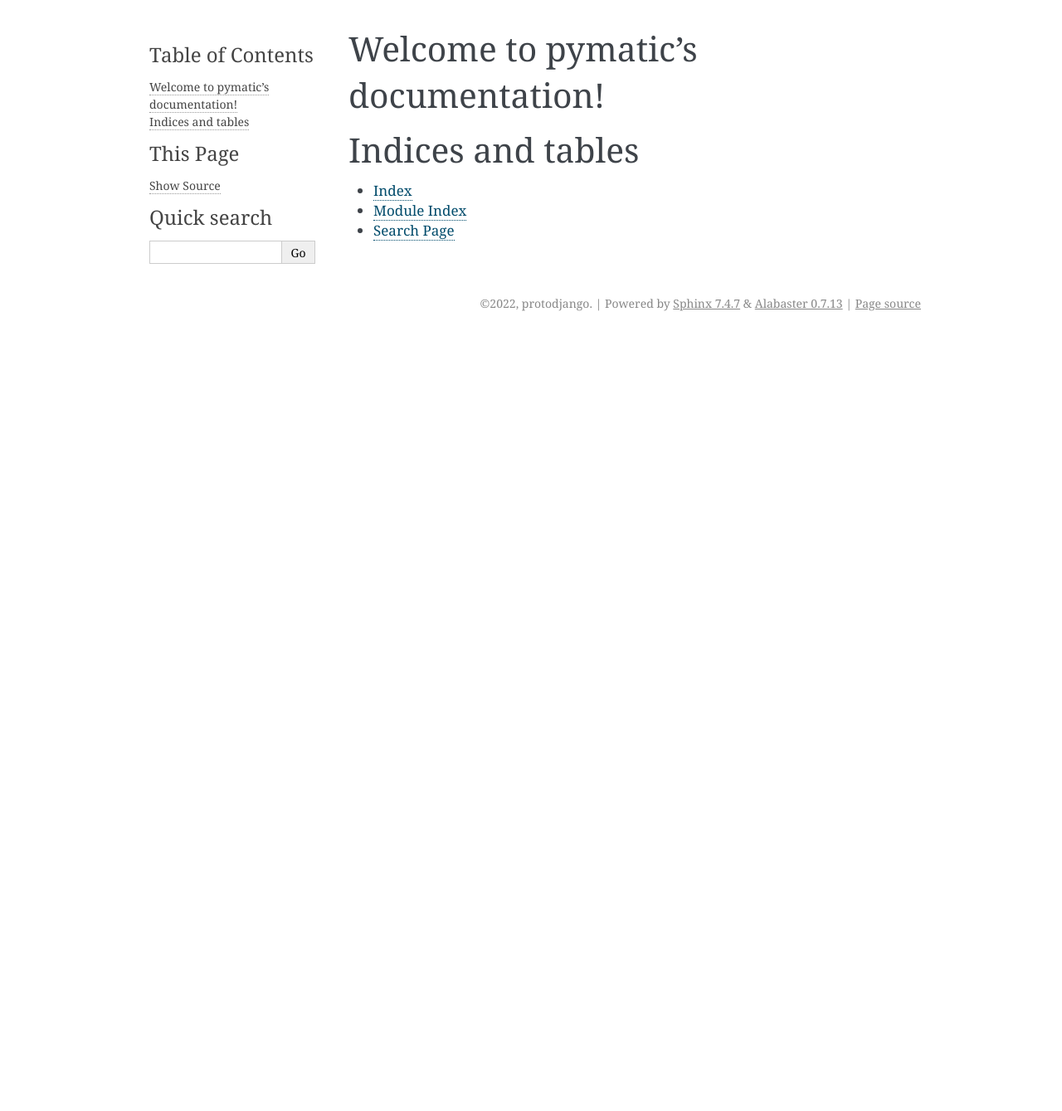
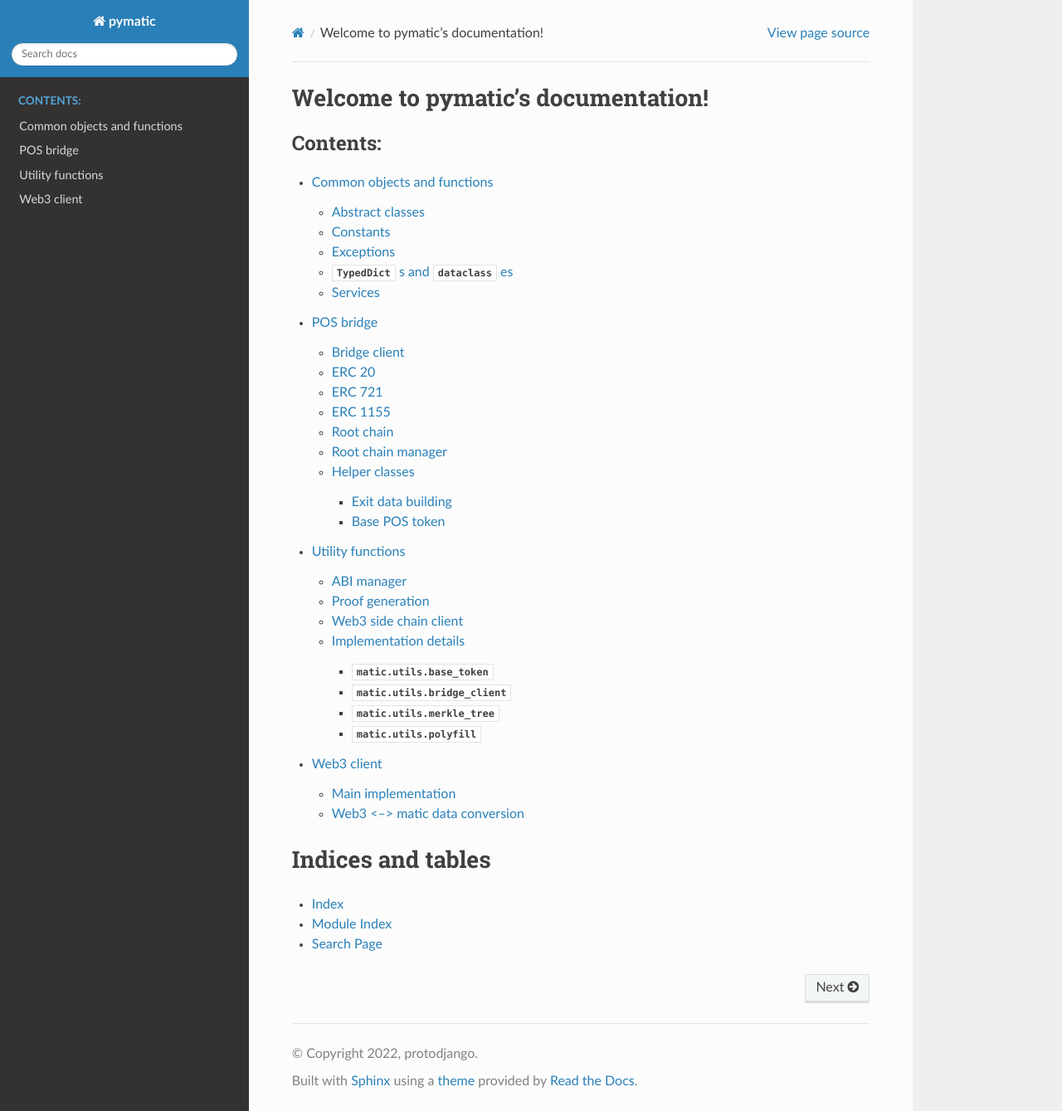
Before and after one commit to sterliakov/pymatic, a Sphinx documentation site: the page built from docs/source/index.rst, in a window 1280 px wide and 1339 px high. Shown: the whole window at 83% size. Built offline with Sphinx 7.4.7 and the Read the Docs theme 2.0.0, drawn with Linux system fonts in a browser that asks for light colours.

Commit message:
Building docs.

```diff
--- /dev/null
+++ b/docs/source/common.rst
@@ -0,0 +1,25 @@
+Common objects and functions
+============================
+
+
+Abstract classes
+----------------
+.. automodule:: matic.abstracts
+
+Constants
+---------
+.. automodule:: matic.constants
+
+Exceptions
+----------
+.. automodule:: matic.exceptions
+
+:class:`~typing.TypedDict` s and :obj:`~dataclasses.dataclass` es
+-----------------------------------------------------------------
+.. Fails for "from" TDict key, so no tables for members
+.. automodule:: matic.json_types
+	:autosummary-no-nesting:
+
+Services
+--------
+.. automodule:: matic.services
--- a/docs/source/conf.py
+++ b/docs/source/conf.py
@@ -10,9 +10,10 @@
 # add these directories to sys.path here. If the directory is relative to the
 # documentation root, use os.path.abspath to make it absolute, like shown here.
 #
-# import os
-# import sys
-# sys.path.insert(0, os.path.abspath('.'))
+import os
+import sys
+
+sys.path.insert(0, os.path.abspath('..'))
 
 
 # -- Project information -----------------------------------------------------
@@ -30,7 +31,16 @@ release = '0.1.0'
 # Add any Sphinx extension module names here, as strings. They can be
 # extensions coming with Sphinx (named 'sphinx.ext.*') or your custom
 # ones.
-extensions = []
+extensions = [
+    # Built-in plugins
+    'sphinx.ext.napoleon',  # Docstring preprocessing
+    'sphinx.ext.autodoc',  # Docstring embedding into final documents
+    'sphinx.ext.autosectionlabel',  # Use section header as anchor
+    'sphinx.ext.intersphinx',  # References to stl
+    'sphinx.ext.viewcode',  # Links to source
+    # Third-party
+    'autodocsumm',  # Table of module/class elements
+]
 
 # Add any paths that contain templates here, relative to this directory.
 templates_path = ['_templates']
@@ -46,9 +56,28 @@ exclude_patterns = []
 # The theme to use for HTML and HTML Help pages.  See the documentation for
 # a list of builtin themes.
 #
-html_theme = 'alabaster'
+html_theme = 'sphinx_rtd_theme'
 
 # Add any paths that contain custom static files (such as style sheets) here,
 # relative to this directory. They are copied after the builtin static files,
 # so a file named "default.css" will overwrite the builtin "default.css".
 html_static_path = ['_static']
+
+# -- Autodoc config ----------------------------------------------------------
+
+autoclass_content = 'both'
+autodoc_default_options = {
+    'members': True,
+    'undoc-members': True,
+    'show-inheritance': True,
+    'autosummary': True,
+    'autosummary-members': True,
+    'autosummary-undoc-members': True,
+    'autosummary-nosignatures': True,
+    'member-order': 'bysource',
+}
+
+intersphinx_mapping = {
+    'python': ('https://docs.python.org/3/', None),
+    'web3': ('https://web3py.readthedocs.io/en/latest/', None),
+}
--- a/docs/source/index.rst
+++ b/docs/source/index.rst
@@ -7,8 +7,13 @@ Welcome to pymatic's documentation!
 ===================================
 
 .. toctree::
-   :maxdepth: 2
+   :maxdepth: 3
    :caption: Contents:
+
+   common
+   pos_bridge
+   utils
+   web3_client
 
 
 
--- /dev/null
+++ b/docs/source/pos_bridge.rst
@@ -0,0 +1,39 @@
+POS bridge
+==========
+
+Read `Getting started <https://docs.polygon.technology/docs/develop/ethereum-polygon/pos/getting-started>`_ for more info.
+
+Bridge client
+-------------
+.. automodule:: matic.pos
+
+ERC 20
+------
+.. automodule:: matic.pos.erc_20
+
+ERC 721
+-------
+.. automodule:: matic.pos.erc_721
+
+ERC 1155
+--------
+.. automodule:: matic.pos.erc_1155
+
+Root chain
+----------
+.. automodule:: matic.pos.root_chain
+
+Root chain manager
+------------------
+.. automodule:: matic.pos.root_chain_manager
+
+Helper classes
+--------------
+
+Exit data building
+^^^^^^^^^^^^^^^^^^
+.. automodule:: matic.pos.exit_util
+
+Base POS token
+^^^^^^^^^^^^^^
+.. automodule:: matic.pos.pos_token
--- /dev/null
+++ b/docs/source/utils.rst
@@ -0,0 +1,36 @@
+Utility functions
+=================
+
+.. automodule:: matic.utils
+
+ABI manager
+-----------
+.. automodule:: matic.utils.abi_manager
+
+Proof generation
+----------------
+.. automodule:: matic.utils.proof_utils
+
+Web3 side chain client
+----------------------
+.. automodule:: matic.utils.web3_side_chain_client
+
+
+Implementation details
+----------------------
+
+:mod:`matic.utils.base_token`
+^^^^^^^^^^^^^^^^^^^^^^^^^^^^^
+.. automodule:: matic.utils.base_token
+
+:mod:`matic.utils.bridge_client`
+^^^^^^^^^^^^^^^^^^^^^^^^^^^^^^^^
+.. automodule:: matic.utils.bridge_client
+
+:mod:`matic.utils.merkle_tree`
+^^^^^^^^^^^^^^^^^^^^^^^^^^^^^^
+.. automodule:: matic.utils.merkle_tree
+
+:mod:`matic.utils.polyfill`
+^^^^^^^^^^^^^^^^^^^^^^^^^^^
+.. automodule:: matic.utils.polyfill
--- /dev/null
+++ b/docs/source/web3_client.rst
@@ -0,0 +1,12 @@
+Web3 client
+===========
+
+Main implementation
+-------------------
+This is an embedded implementation of `maticjs_web3 <https://github.com/maticnetwork/maticjs-web3/>`_ library.
+
+.. automodule:: matic.web3_client
+
+Web3 <--> matic data conversion
+-------------------------------
+.. automodule:: matic.web3_client.utils
```
Also changed, not shown: README.md (+1 -1 lines), 5 other files.
